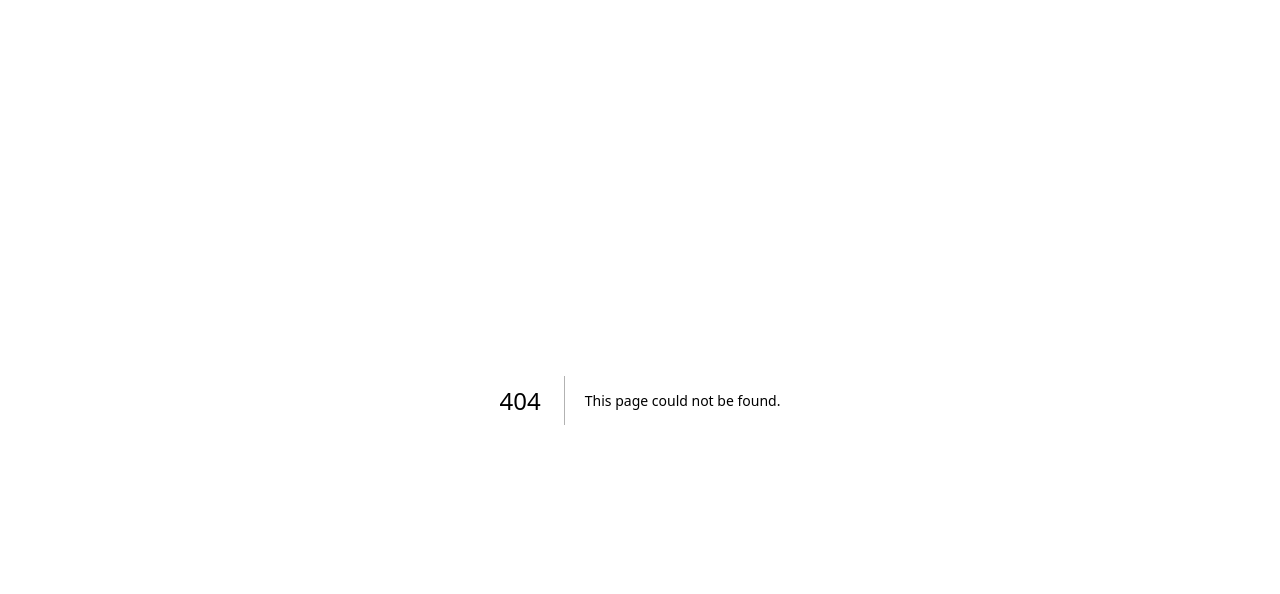
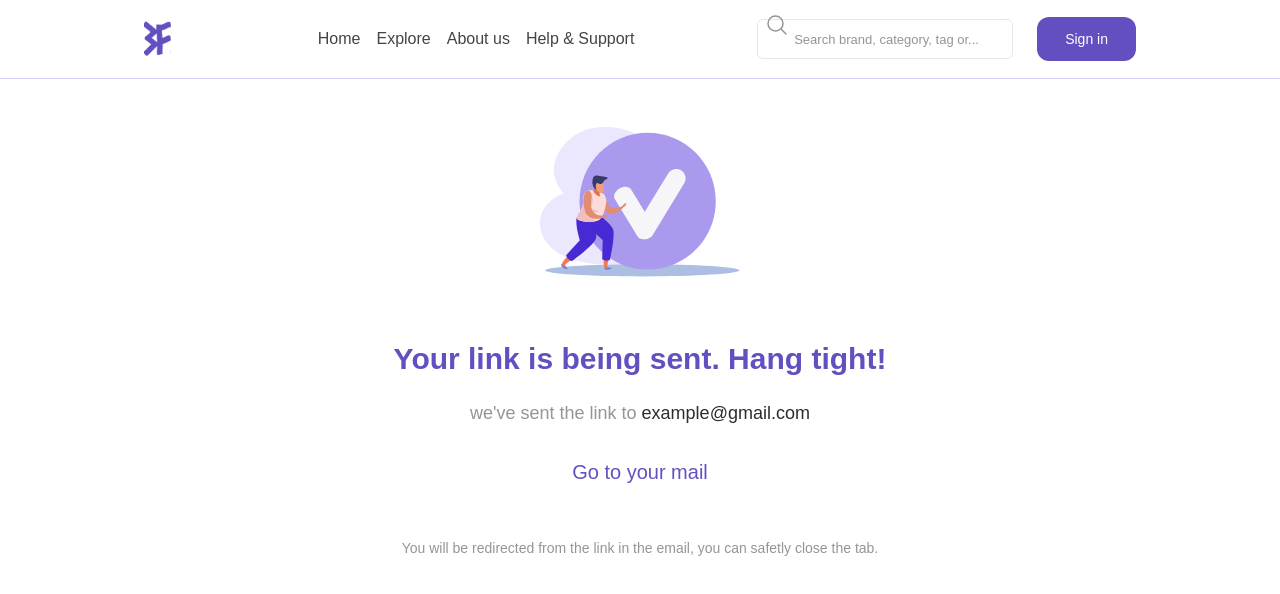
Before and after one commit to ayda-sh/fund-for-found, a Next.js app: page /forget-password/reset-link in a window 1280 px wide. Before the commit this address had no page. Shown: the top 594 px of the page. Built offline with nearby package versions, Linux system fonts and the light colour scheme.

Commit message:
feat: completed reset link ui

```diff
--- /dev/null
+++ b/src/app/(auth)/forget-password/reset-link/page.jsx
@@ -0,0 +1,49 @@
+import { NavBar } from "@/app/components/navbar/navbar";
+import Image from "next/image";
+import Link from "next/link";
+
+function ResetLink() {
+  return (
+    <>
+      <NavBar />
+      <main>
+        <div className="mx-auto flex flex-col items-center justify-center">
+          <div className="md:w-xl w-full p-8 space-y-6">
+            <div className="flex justify-center mt-4">
+              <Image
+                src="/images/reset-link.svg"
+                width={200}
+                height={200}
+                alt="reset-link"
+              />
+            </div>
+
+            <h1 className="text-center font-semibold md:text-3xl text-2xl text-[var(--primary)] md:mt-16 mt-7">
+              Your link is being sent. Hang tight!
+            </h1>
+
+            <div className="flex flex-col justify-center items-center my-4">
+              <p className="text-[var(--light-1)] font-medium md:text-[18px] text-sm text-center">
+                we've sent the link to
+                <span className="text-[var(--gray-1)]"> example@gmail.com</span>
+              </p>
+
+              <div className="flex flex-col justify-center items-center text-center mt-5">
+                <Link
+                  href="https://mail.google.com/mail/u/0/#inbox"
+                  className="w-full text-[var(--primary)] py-3 rounded-md focus:outline-none text-xl text-center"
+                >
+                  Go to your mail
+                </Link>
+
+                <p className="text-[var(--light-1)] mt-10 text-sm">You will be redirected from the link in the email, you can safetly close the tab.</p>
+              </div>
+            </div>
+          </div>
+        </div>
+      </main>
+    </>
+  );
+}
+
+export default ResetLink;
```
Also changed, not shown: public/images/reset-link.svg (added).
